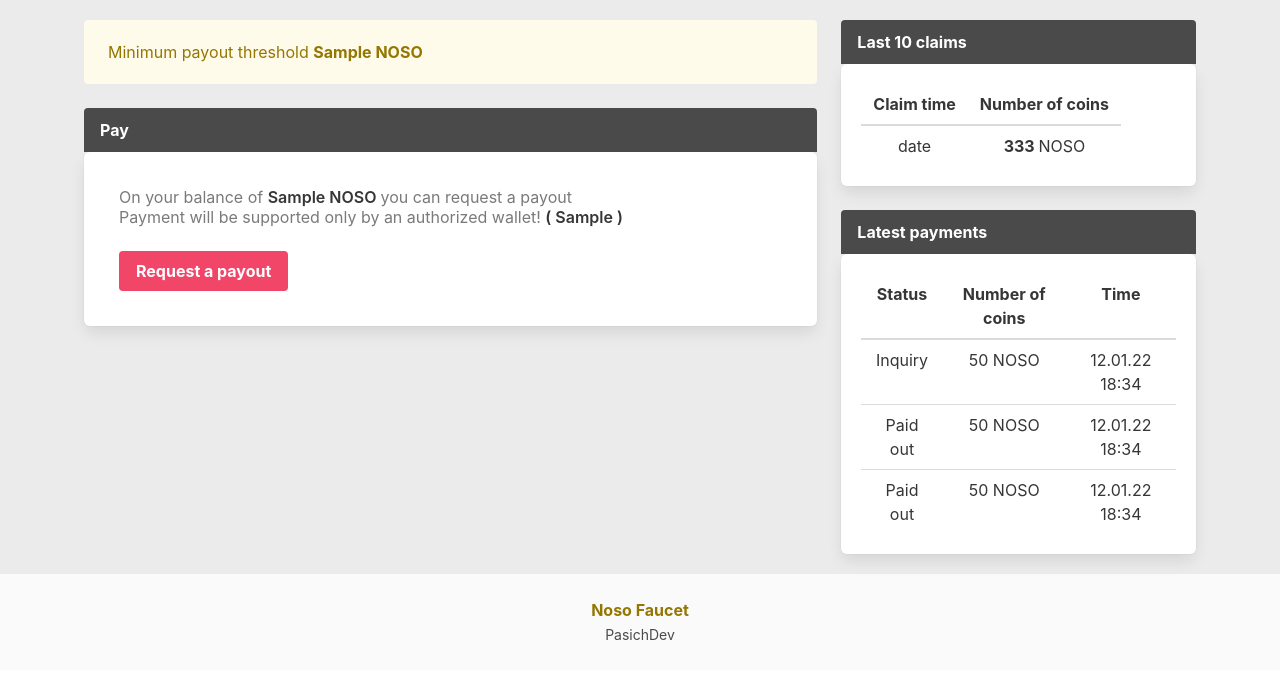
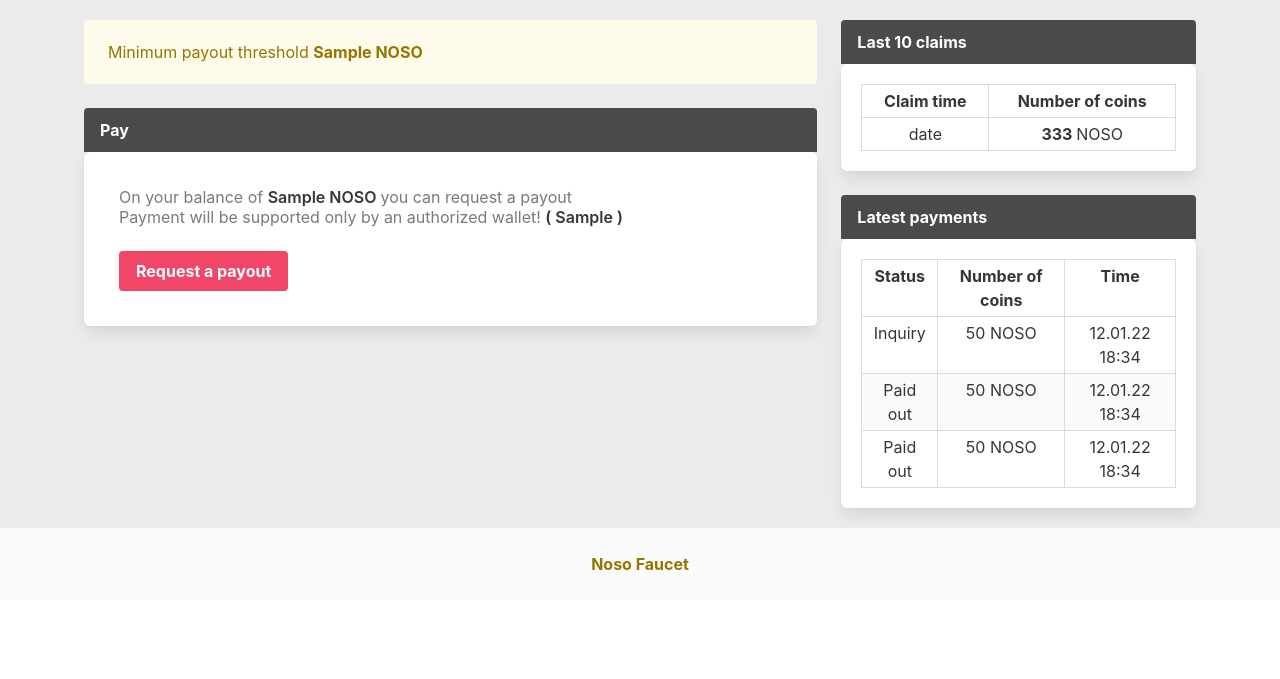
Before and after one commit to nosocoin/noso-faucet, a PHP site: template templates/payments.twig in a window 1280 px wide. Shown: the part 52-731 px from the top of the page. Run offline with PHP 8.4, Linux system fonts and the light colour scheme; the template is opened without the code that fills it: most values are stand-ins (such as "Sample title", 1, 10 or a date in 2020); some libraries are stand-ins or nearby versions.

Commit message:
edi footer

```diff
--- a/templates/layouts/footer.twig
+++ b/templates/layouts/footer.twig
@@ -2,11 +2,7 @@
         <div class="content has-text-centered">
                 <strong class="has-text-warning-dark">
                         Noso Faucet
-
                 </strong>
         </br>
-        <small>
-                PasichDev
 
-        </smal>
 </div></footer>
--- a/templates/payments.twig
+++ b/templates/payments.twig
@@ -49,7 +49,7 @@
         </div>
         <div class="box">
             <div class="table-container">
-                <table class="table">
+                <table class="table is-bordered is-striped is-narrow is-hoverable is-fullwidth">
                     <thead>
                         <tr>
                             <th>
@@ -83,7 +83,7 @@
         </div>
         <div class="box">
             <div class="table-container">
-                <table class="table">
+                <table class="table is-bordered is-striped is-narrow is-hoverable is-fullwidth">
                     <thead>
                         <tr>
                             <th>
```
Also changed, not shown: templates/faucet.twig (+7 -7 lines).
